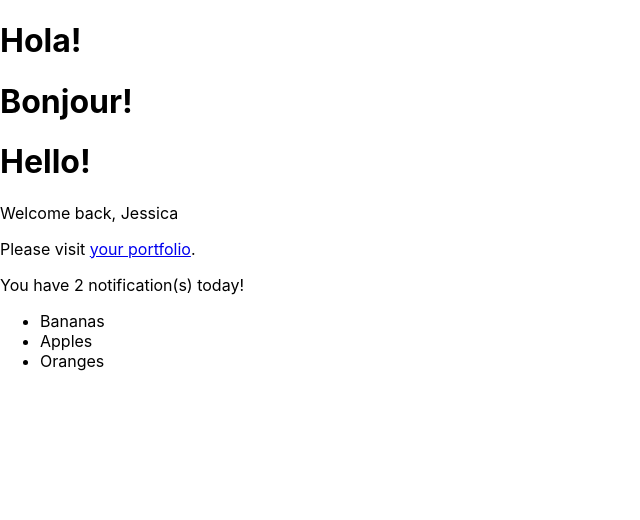
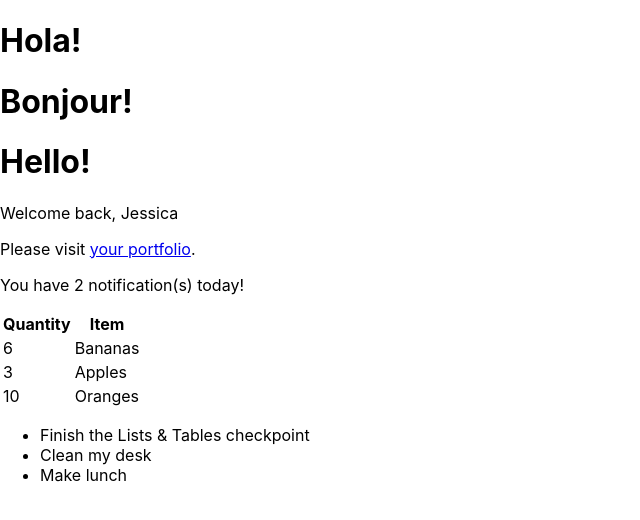
Before and after one commit to johmert/getting-started-with-react, a React (Create React App) app: page / in a window 1280 px wide. Shown: the top 520 px of the page, without its empty margins (0-640 px from the left). Built offline with nearby package versions, Linux system fonts and the light colour scheme.

Commit message:
update GroceryList to a table

```diff
--- a/src/App.js
+++ b/src/App.js
@@ -12,13 +12,18 @@ function Notifications({ notifications }) {
       <p>You have {notifications.length} notification(s) today!</p>
     )
   );
-  /*
-  if(notifications.length > 0){
-    return <p>You have {notifications.length} notification(s) today!</p>;
-  }
-  return null;
-  */
 }
+
+function TodoList({todos}){
+  const items = todos.map((item, index) => <li key={index}>{item}</li>);
+  return <ul>{items}</ul>
+}
+
+const todos = [
+  "Finish the Lists & Tables checkpoint",
+  "Clean my desk",
+  "Make lunch"
+];
 
 
 function App() {
@@ -32,7 +37,7 @@ function App() {
       Please visit <a href={url}>{linkText}</a>.
     </p>
   );
-  const groceryItems = ["Bananas", "Apples", "Oranges"];
+const groceryItems = [{quantity: 6, item: "Bananas"}, { quantity: 3, item: "Apples"}, { quantity: 10, item: "Oranges"}];
   return (
     <>
     <Greeting language="es" />
@@ -42,6 +47,7 @@ function App() {
     {element}
     <Notifications notifications={notifications} />
     <GroceryList items={groceryItems} />
+    <TodoList todos={todos} />
     </>
     );
 }
--- a/src/GroceryList.js
+++ b/src/GroceryList.js
@@ -1,6 +1,22 @@
 function GroceryList({items}){
-    const list = items.map((item, index) => <li key={index}>{item}</li>);
-    return <ul>{list}</ul>;
+    const rows = items.map(({quantity, item}, index) => (
+        <tr key={index}>
+            <td>{quantity}</td>
+            <td>{item}</td>
+        </tr>
+    ));
+
+    return (
+        <table>
+            <thead>
+                <tr>
+                    <th>Quantity</th>
+                    <th>Item</th>
+                </tr>
+            </thead>
+            <tbody>{rows}</tbody>
+        </table>
+    );
 }
 
 export default GroceryList;
```
